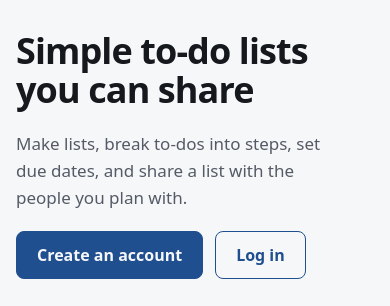
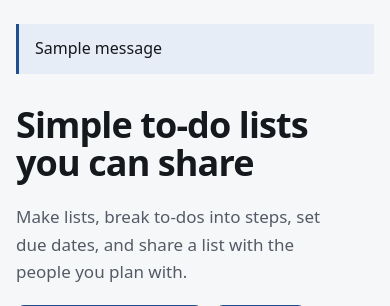
Before and after one commit to Compiledex/anyone-can-build-todo, a Django app: page / in a window 390 px wide. Shown: the part 65-371 px from the top of the page. Run offline with Django 5.2, Linux system fonts and the light colour scheme; tables that the repository leaves empty hold one stand-in row (values such as "Sample post"); one stand-in notice (Sample message) is shown.

Commit message:
Show messages to visitors, and test what the review asked for
From the review of the login and sign-up pages:
- site_base.html shows Django's messages again (base.html did, for
  visitors too): a role="status" box at the top of <main>, styled from
  the tokens in site.css. With no message, nothing changes: the landing
  page is still byte-identical.
- Test that a logged-in app page uses base.html and does not load
  site.css. tokens.css is not checked yet: the app redesign will load it
  from base.html on purpose.
- Test that a wrong password is never sent back, on login and sign-up.
- Test that the login and sign-up screenshot has loading="lazy", so a
  phone, which hides it, does not download it.
- test_tokens_css.py checks every */static/**/*.css file except
  tokens.css, and finds a token only where it is declared.
- AGENTS.md: tokens.css is the one place for the visitor pages;
  base.html keeps its own colors until the app redesign.

Co-Authored-By: Claude Opus 5.5 <noreply@anthropic.com>

```diff
--- a/todos/static/todos/site.css
+++ b/todos/static/todos/site.css
@@ -265,6 +265,26 @@ button.button {
   line-height: 1.45;
 }
 
+/* Django's messages, at the top of the page: a tinted line with an accent edge. */
+
+.messages {
+  display: grid;
+  gap: var(--space-2);
+  margin-top: var(--space-5); /* margin: .container sets the padding on a phone */
+}
+
+.message {
+  max-width: none;
+  padding: var(--space-3) var(--space-4);
+  border-left: 3px solid var(--accent);
+  background: var(--band);
+  color: var(--text);
+}
+
+.message.error {
+  border-left-color: var(--danger);
+}
+
 .site-footer {
   padding: 2rem 0;
   border-top: 1px solid var(--border);
--- a/todos/templates/todos/site_base.html
+++ b/todos/templates/todos/site_base.html
@@ -8,6 +8,7 @@
 
   Blocks: title, meta (more <meta> tags), page_css (the page's own CSS, after site.css),
   nav (the links on the right of the header), content (the <main>).
+  Django's messages, if there are any, show at the top of <main>, above the content.
 {% endcomment %}
 <html lang="en">
 <head>
@@ -32,6 +33,13 @@
   </header>
 
   <main>
+    {% if messages %}
+      <div class="container messages" role="status">
+        {% for message in messages %}
+          <p class="message{% if message.tags %} {{ message.tags }}{% endif %}">{{ message }}</p>
+        {% endfor %}
+      </div>
+    {% endif %}
     {% block content %}{% endblock %}
   </main>
 
```
Also changed, not shown: AGENTS.md (+2 -2 lines), accounts/tests/integration/test_auth_pages.py (+53 -3 lines), todos/tests/unit/test_tokens_css.py (+15 -8 lines), README.md.
